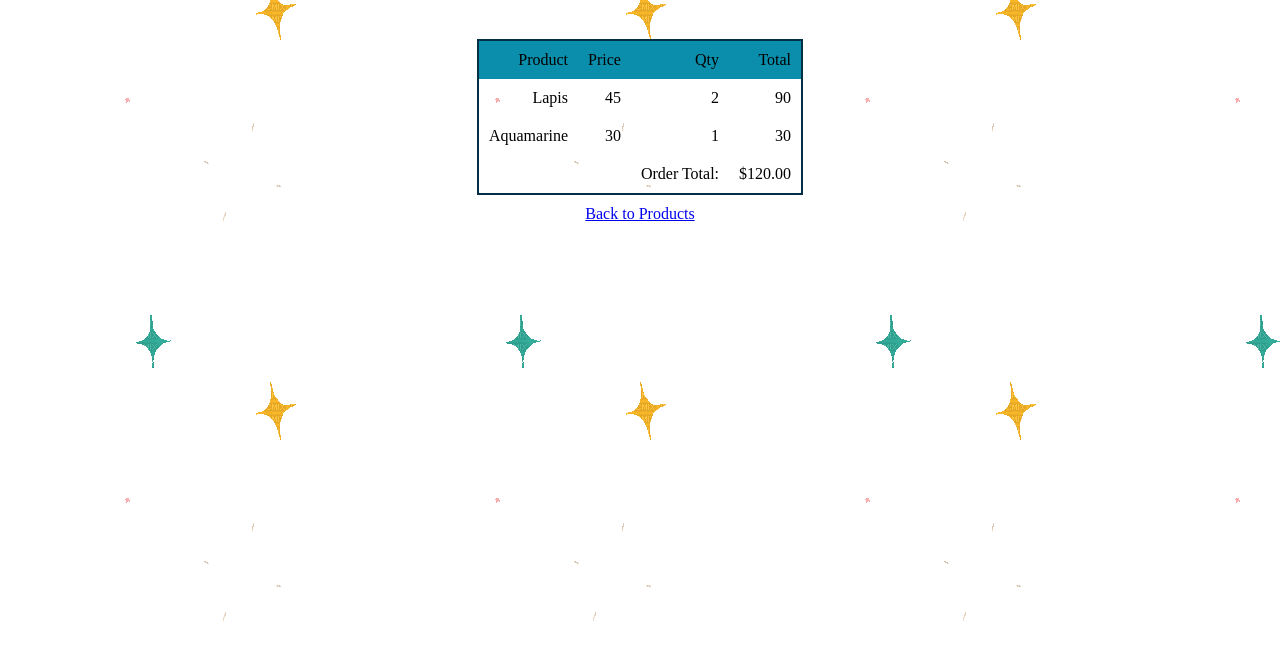
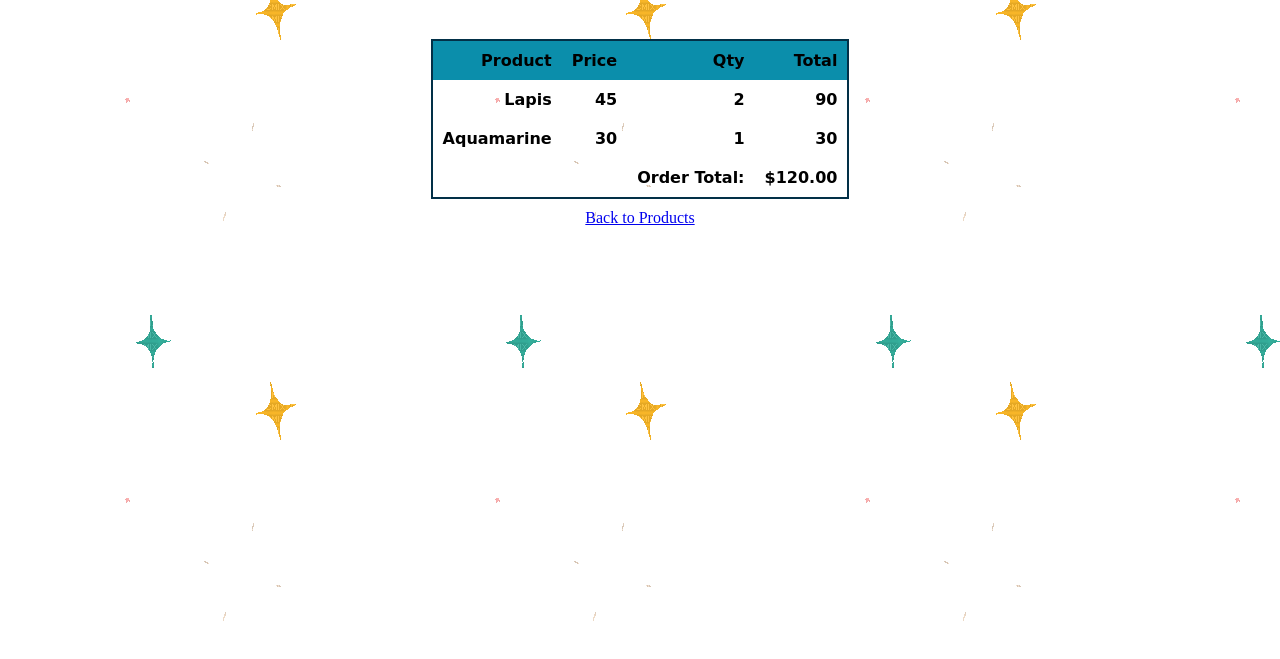
Before and after one commit to karyssa-dandrea/lab-06-e-commerce-site, a website with bundled scripts: page cart/index.html in a window 1280 px wide. Shown: the part 131-790 px from the top of the page. Built offline with nearby package versions, Linux system fonts and the light colour scheme.

Commit message:
added some css

```diff
--- a/styles/cart.css
+++ b/styles/cart.css
@@ -14,9 +14,13 @@ table {
 
 thead {
     background-color: #0b8eab;
+    font-family: 'Girassol', cursive;
 }
 
 table th, table td {
     padding: 10px;
     text-align: right;
+    font-family: 'Nova Oval', cursive;
+    font-size: 1rem;
+    font-weight: bold;
 }
```
